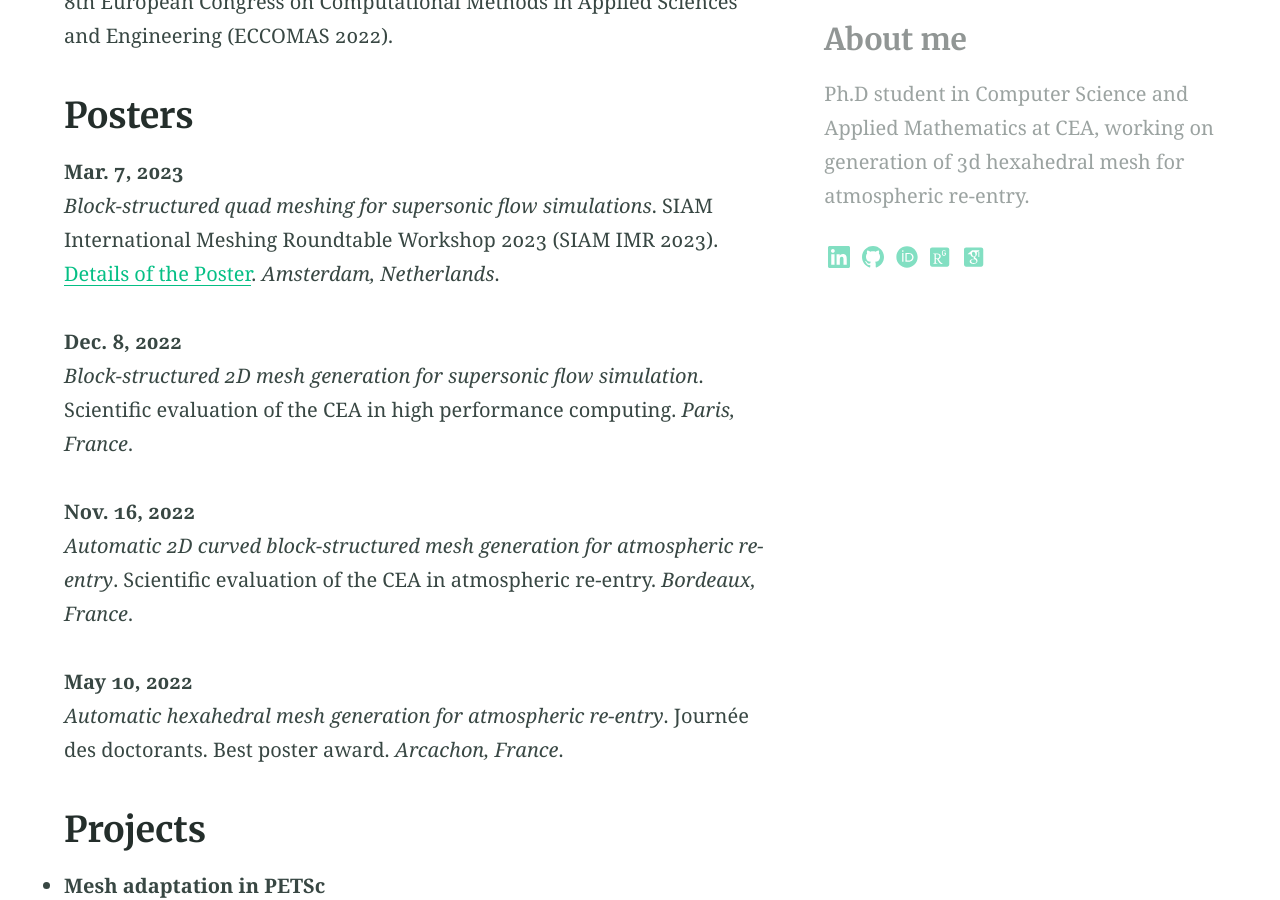
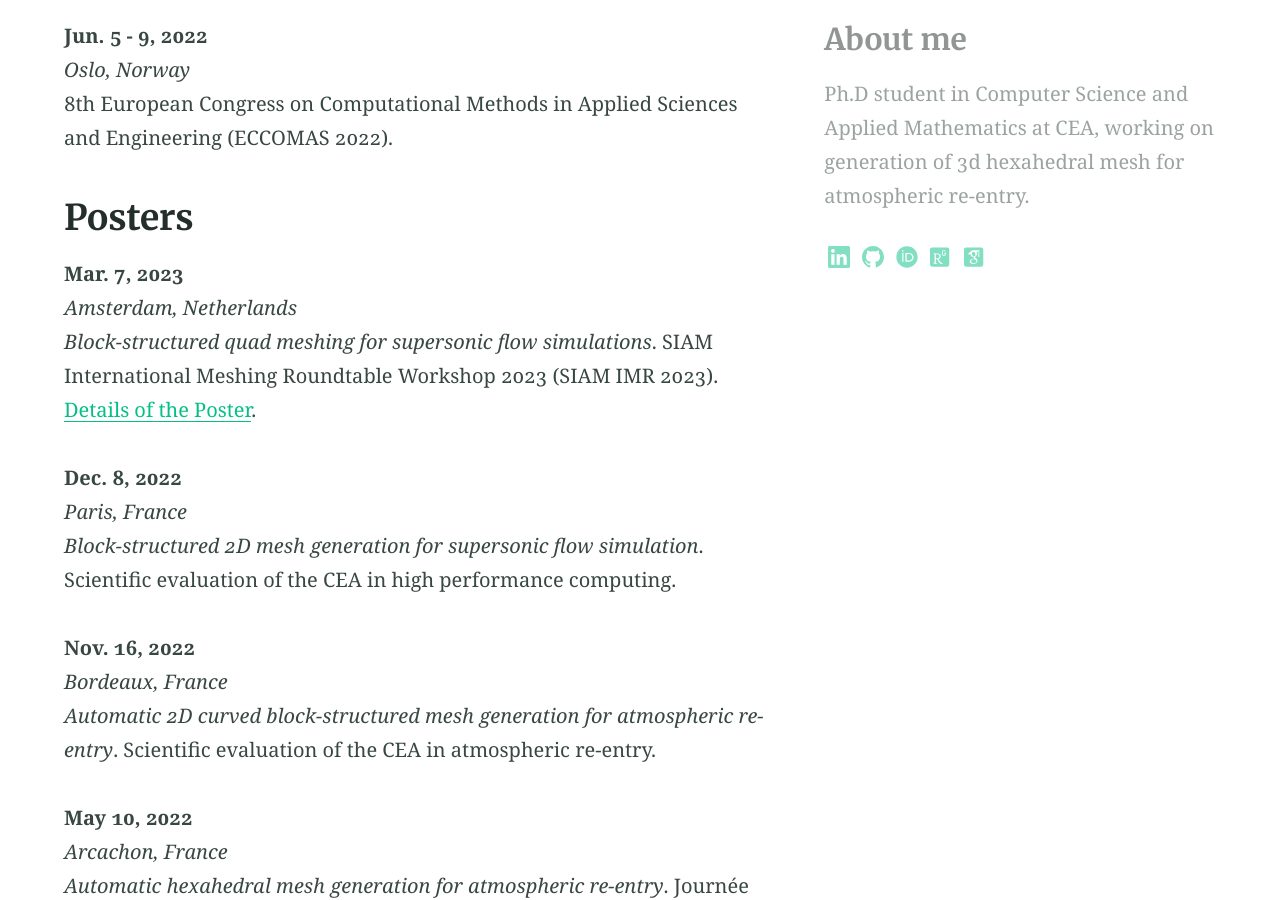
Before and after one commit to claireroche/claireroche.github.io, a Jekyll site: the page built from cv.md, in a window 1280 px wide and 900 px high, scrolled down 3892 px. Built offline with Jekyll 4.4.1, drawn with Linux system fonts in a browser that asks for light colours; a style sheet for code colours, icons or effects is not loaded.

Commit message:
update cv

```diff
--- a/cv.md
+++ b/cv.md
@@ -106,17 +106,21 @@ _Oslo, Norway_
 ## Posters
 
 **Mar. 7, 2023**
-_Block-structured quad meshing for supersonic flow simulations_. SIAM International Meshing Roundtable Workshop 2023 (SIAM IMR 2023). [Details of the Poster](https://claireroche.github.io/poster/2023/03/07/poster-imr/). _Amsterdam, Netherlands_.
+_Amsterdam, Netherlands_
+_Block-structured quad meshing for supersonic flow simulations_. SIAM International Meshing Roundtable Workshop 2023 (SIAM IMR 2023). [Details of the Poster](https://claireroche.github.io/poster/2023/03/07/poster-imr/).
 
 **Dec. 8, 2022**
-_Block-structured 2D mesh generation for supersonic flow simulation_. Scientific evaluation of the CEA in high performance computing. _Paris, France_.
+_Paris, France_
+_Block-structured 2D mesh generation for supersonic flow simulation_. Scientific evaluation of the CEA in high performance computing.
 
 **Nov. 16, 2022**
-_Automatic 2D curved block-structured mesh generation for atmospheric re-entry_. Scientific evaluation of the CEA in atmospheric re-entry. _Bordeaux, France_.
+_Bordeaux, France_
+_Automatic 2D curved block-structured mesh generation for atmospheric re-entry_. Scientific evaluation of the CEA in atmospheric re-entry.
 
 **May 10, 2022**
+_Arcachon, France_
 _Automatic hexahedral mesh generation for atmospheric re-entry_. Journée des doctorants. Best
-poster award. _Arcachon, France_.
+poster award.
 
 
 ## Projects
```
